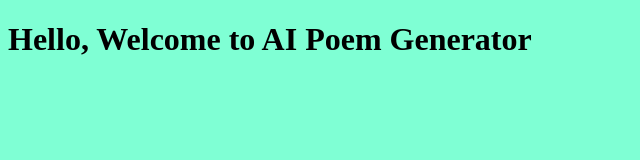
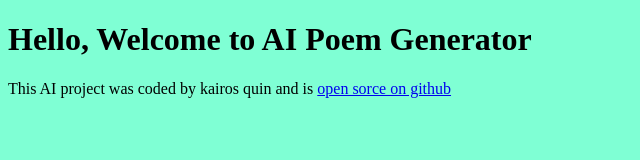
Before and after one commit to sorim492/ai-poem-gen, a plain HTML site: page index.html in a window 1280 px wide. Shown: the whole page, without its empty margins (0-640 px from the left). Drawn offline with Linux system fonts and the light colour scheme.

Commit message:
Update index.html

```diff
--- a/index.html
+++ b/index.html
@@ -8,6 +8,8 @@
 </head>
 <body>
     <h1>Hello, Welcome to AI Poem Generator</h1>
+
+    <footer>This AI project was coded by kairos quin and is <a href="https://github.com/sorim492/ai-poem-gen.git" target="_blank">open sorce on github</a></footer>
     <script src="src/index.js"></script>
 </body>
 </html>
```
